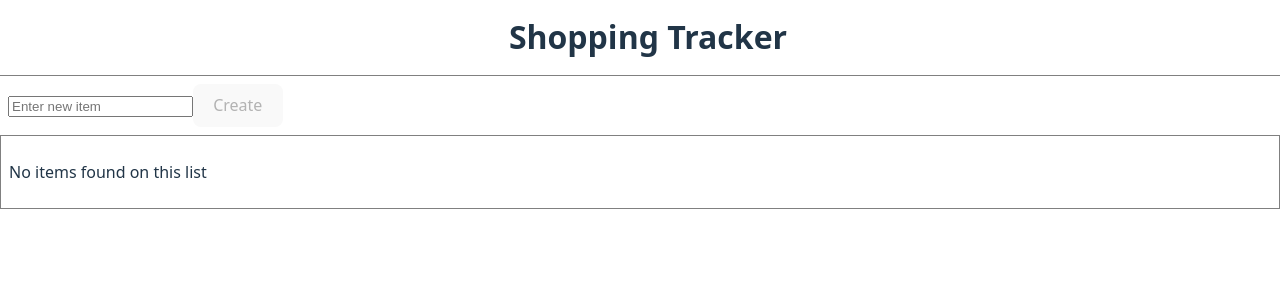
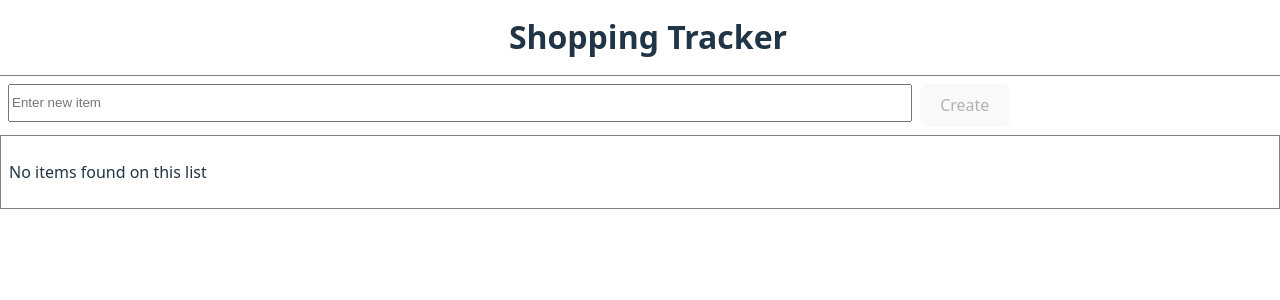
Before and after one commit to ssmirnovacode/shopping-pwa, a React (Vite) app: page / in a window 1280 px wide. Shown: the top 300 px of the page. Built offline with nearby package versions, Linux system fonts and the light colour scheme.

Commit message:
styles improved

```diff
--- a/src/components/ShoppingList/CreateItem/CreateItem.scss
+++ b/src/components/ShoppingList/CreateItem/CreateItem.scss
@@ -1,3 +1,9 @@
 .createItem {
     margin: .5rem;
+    display: flex;
+    gap: .5rem;
+    input {
+        height: 2rem;
+        width: 70dvw;
+    }
 }
--- a/src/components/ShoppingList/ListItem/ListItem.scss
+++ b/src/components/ShoppingList/ListItem/ListItem.scss
@@ -11,7 +11,7 @@
     gap:0.2rem;
     align-items: center;
     border-bottom: 1px solid grey;
-    padding: .3rem;
+    padding: .5rem .3rem;
     text-align: center;
     &.inactive {
         color: grey;
@@ -19,6 +19,8 @@
     .name {
         grid-area: itemName;
         text-align: start;
+        font-size: 1.2rem;
+        font-weight: bold;
         &.strikethrough {
             text-decoration: line-through;
         }
@@ -26,10 +28,12 @@
     .label:first {
         grid-area: qtyLabel;
         display: block;
+        font-size: 0.8rem;
     }
     .label:last-of-type {
         grid-area: priceLabel;
         display: block;
+        font-size: 0.8rem;
     }
     .quantity {
         grid-area: quantity;
```
